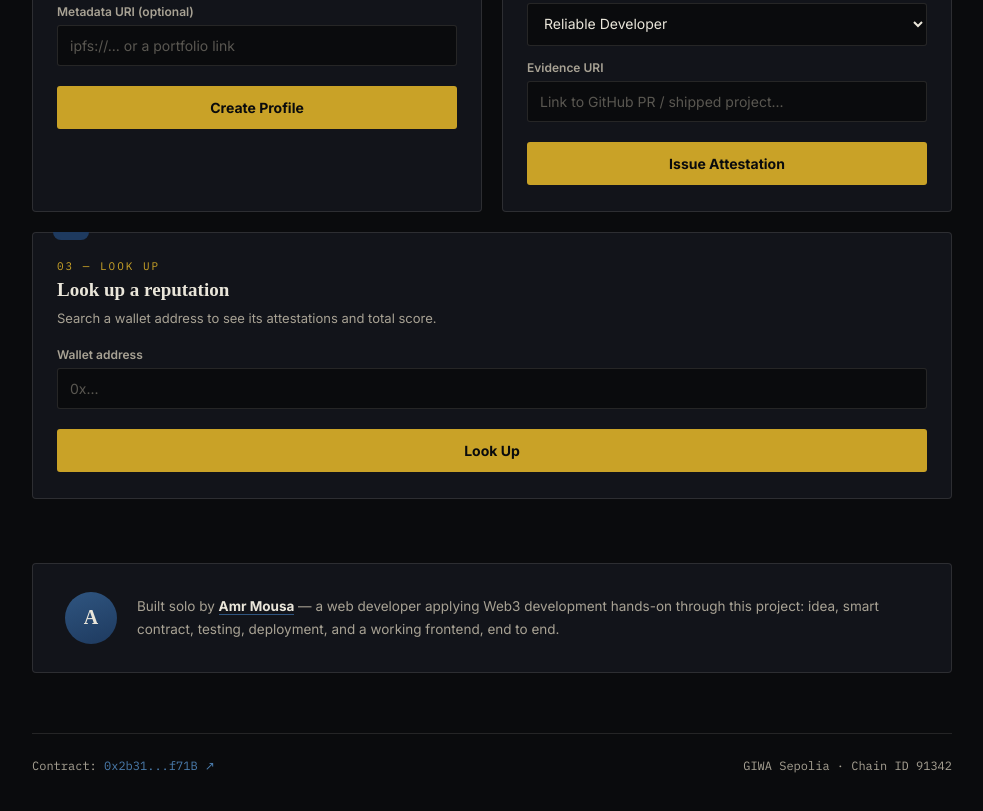
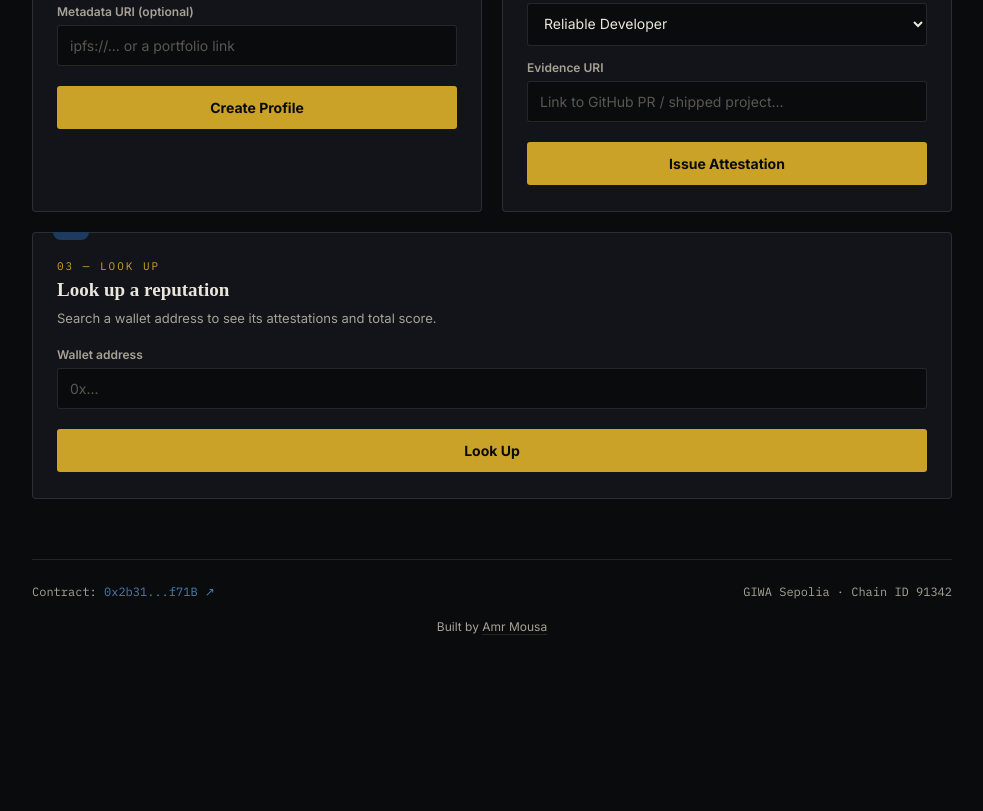
Before and after one commit to AMR70234/giwa-builder-rep, a website: page index.html in a window 1280 px wide. Shown: the part 3651-4462 px from the top of the page, without its empty margins (148-1131 px from the left). After the commit the page ends 4369 px from the top, so only its background shows below. Drawn offline with nearby package versions, Linux system fonts and the light colour scheme.

Commit message:
Simplify credit line to footer

```diff
--- a/index.html
+++ b/index.html
@@ -415,25 +415,6 @@
     font-family:'IBM Plex Mono',monospace;letter-spacing:1px;
   }
 
-  .about-builder{
-    margin:64px 0 0;padding:28px 32px;background:var(--ink-2);
-    border:1px solid var(--line);border-radius:4px;
-    display:flex;align-items:center;gap:20px;flex-wrap:wrap;
-  }
-  .about-builder .avatar-lg{
-    width:52px;height:52px;border-radius:50%;flex-shrink:0;
-    background:linear-gradient(160deg, var(--tile-light), var(--tile));
-    display:flex;align-items:center;justify-content:center;
-    font-family:'Noto Serif KR',serif;font-weight:900;font-size:20px;color:var(--paper);
-  }
-  .about-builder .text{flex:1;min-width:220px;}
-  .about-builder .text p{margin:0;color:var(--paper-dim);font-size:13.5px;line-height:1.7;}
-  .about-builder .text a{
-    color:var(--paper);font-weight:700;text-decoration:none;
-    border-bottom:1px solid var(--tile-light);transition:color .2s, border-color .2s;
-  }
-  .about-builder .text a:hover{color:var(--brass);border-color:var(--brass);}
-
   footer{
     margin-top:60px;padding-top:24px;border-top:1px solid var(--line);
     display:flex;justify-content:space-between;font-size:12px;color:var(--paper-dim);
@@ -724,20 +705,14 @@
     </div>
   </div>
 
-  <div class="about-builder">
-    <div class="avatar-lg">A</div>
-    <div class="text">
-      <p>
-        Built solo by <a href="https://x.com/Amr_mousa11" target="_blank">Amr Mousa</a> —
-        a web developer applying Web3 development hands-on through this project: idea, smart contract, testing, deployment, and a working frontend, end to end.
-      </p>
-    </div>
-  </div>
-
   <footer>
     <span>Contract: <a href="https://sepolia-explorer.giwa.io/address/0x2b3176f8D3d0C5D1D58e662c5a7180E4E9fEf71B" target="_blank">0x2b31...f71B ↗</a></span>
     <span>GIWA Sepolia · Chain ID 91342</span>
   </footer>
+
+  <div style="text-align:center;padding:20px 0 4px;font-size:12px;color:var(--paper-dim);">
+    Built by <a href="https://x.com/Amr_mousa11" target="_blank" style="color:var(--paper-dim);border-bottom:1px solid var(--line);text-decoration:none;">Amr Mousa</a>
+  </div>
 
 </div>
 
```
